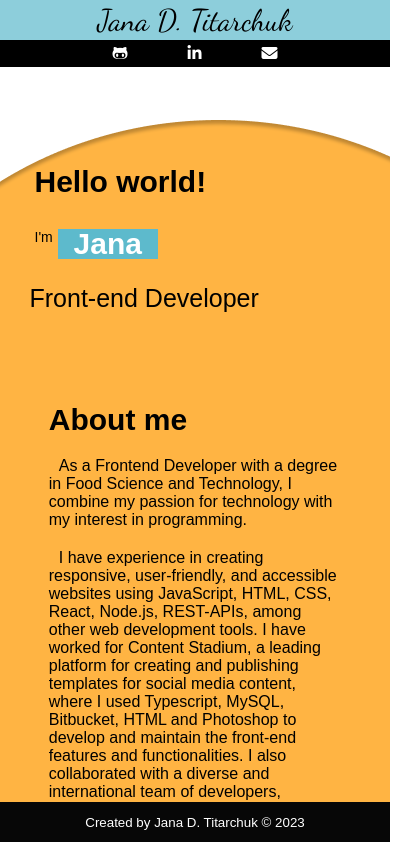
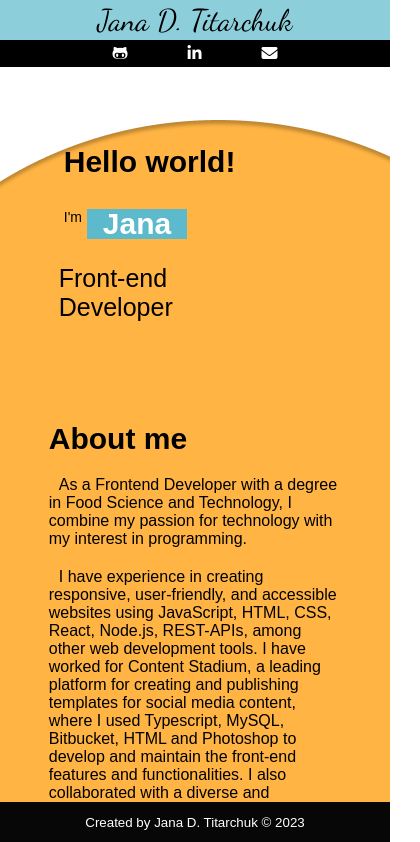
Before and after one commit to janadim/Portfolio, a React (Create React App) app: page / in a window 390 px wide. Shown: the top 842 px of the page, 420 px wide, since content can reach past the window. Built offline with nearby package versions, Linux system fonts and the light colour scheme; a web font is replaced by a local one.

Commit message:
responsive

```diff
--- a/src/components/App.js
+++ b/src/components/App.js
@@ -59,7 +59,6 @@ function App() {
       <section className="main-container">
         <div className="hero">
           <Header />
-          <Navbar />
           <SocialMedia />
         </div>
         <div className="body-container">
--- a/src/stylesheets/App.scss
+++ b/src/stylesheets/App.scss
@@ -92,14 +92,18 @@
 
 .introduction {
 
+  @include desktop{
+    padding-left: 75px;
+  }
+
   position: relative;
-  display: flex;
-  flex-direction: column;
-  flex-wrap: wrap;
-  width: 400px;
-  top: 150px;
+  display: block;
+  width: 75vw;
+  top: 130px;
   text-align: left;
-  margin-left: 5vw;
+  padding-left: 12.5vw;
+
+
 
   &__title {
     position: relative;
@@ -148,7 +152,7 @@
 
   position: relative;
   padding-left: 12.5vw;
-  top: 230px;
+  top: 220px;
   width: 75vw;
   text-align: left;
   box-sizing: content-box;
```
Also changed, not shown: 10 other files (tests, documents, lock files or other folders).
